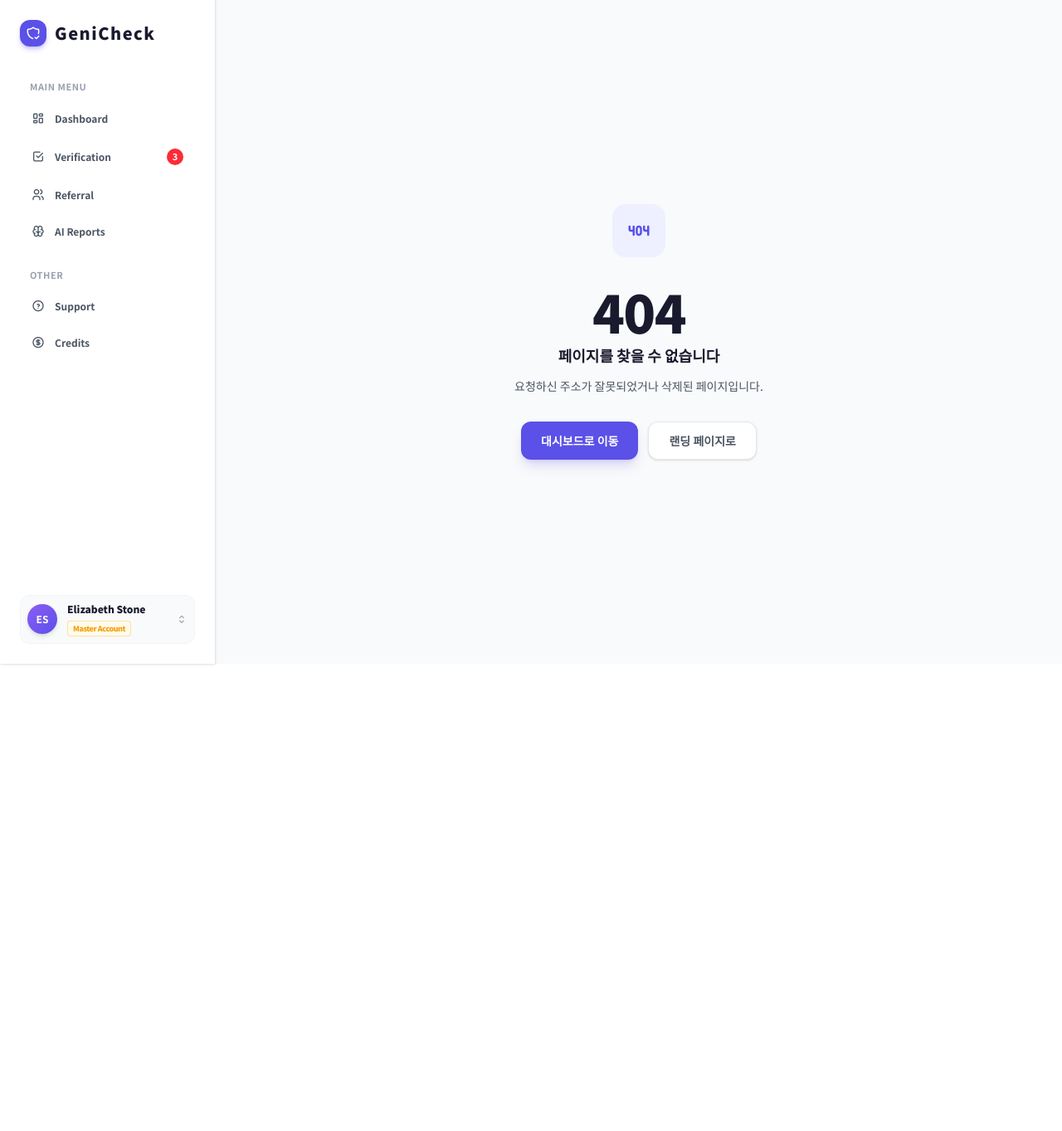
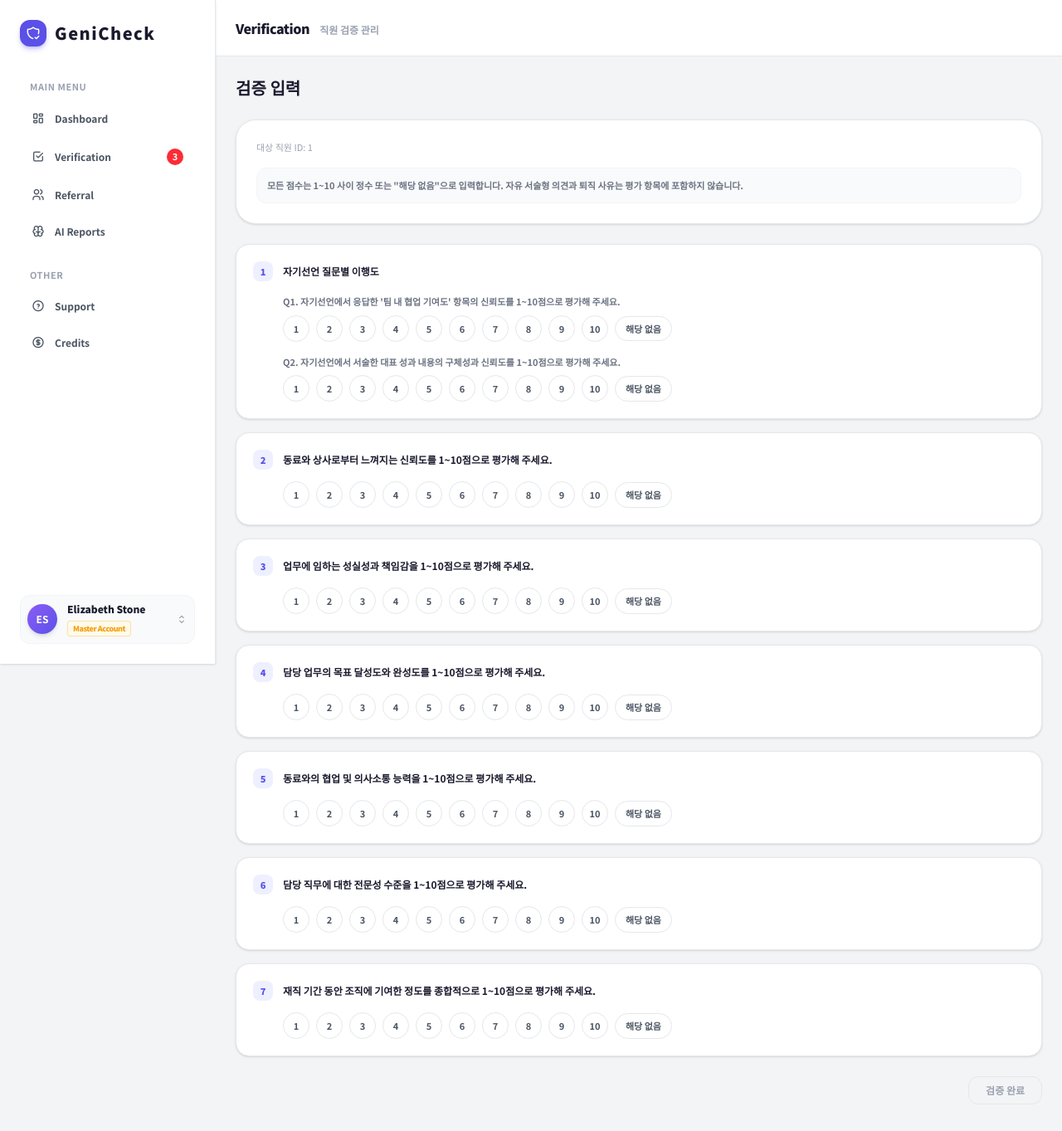
Before and after one commit to GeniCheck/Frontend, a React (Vite) app: page /main/verification/evaluation/1 in a window 1280 px wide. Before the commit this address had no page. Shown: the whole page at 83% size. Before the commit the page ends 800 px from the top, so only its background shows below. Built offline with nearby package versions, Linux system fonts and the light colour scheme.

Commit message:
feat: 대표 검증 평가 화면 구현

```diff
--- a/src/App.tsx
+++ b/src/App.tsx
@@ -22,6 +22,7 @@ import MainPage from "@/pages/main/MainPage";
 import DashboardPage from "@/pages/main/DashboardPage";
 import VerificationPage from "@/pages/main/VerificationPage";
 import QuestionTemplatePage from "@/pages/main/QuestionTemplatePage";
+import EvaluationPage from "@/pages/main/EvaluationPage";
 import ReferralPage from "@/pages/main/ReferralPage";
 import AIReportsPage from "@/pages/main/AIReportsPage";
 import SupportPage from "@/pages/main/SupportPage";
@@ -56,6 +57,10 @@ function App() {
                 path="verification/question-template"
                 element={<QuestionTemplatePage />}
               />
+              <Route
+                path="verification/evaluation/:employeeId"
+                element={<EvaluationPage />}
+              />
               <Route path="ai-reports" element={<AIReportsPage />} />
             </Route>
 
--- /dev/null
+++ b/src/pages/main/EvaluationPage.tsx
@@ -0,0 +1,220 @@
+import React, { useState } from "react";
+import { useLocation, useParams } from "react-router-dom";
+import type { Employee } from "@/components/common/EmployeeDetailModal";
+
+type ScoreValue = number | "NA";
+
+interface EvaluationItem {
+  id: string;
+  title: string;
+}
+
+// 자기선언 질문별 이행도: 직원이 자기선언에서 답변했던 걸 기반으로 질문 (현재는 임시 문항)
+const DECLARATION_ITEMS: EvaluationItem[] = [
+  {
+    id: "decl-1",
+    title:
+      "자기선언에서 응답한 '팀 내 협업 기여도' 항목의 신뢰도를 1~10점으로 평가해 주세요.",
+  },
+  {
+    id: "decl-2",
+    title:
+      "자기선언에서 서술한 대표 성과 내용의 구체성과 신뢰도를 1~10점으로 평가해 주세요.",
+  },
+];
+
+const CATEGORY_ITEMS: EvaluationItem[] = [
+  {
+    id: "trust",
+    title: "동료와 상사로부터 느껴지는 신뢰도를 1~10점으로 평가해 주세요.",
+  },
+  {
+    id: "integrity",
+    title: "업무에 임하는 성실성과 책임감을 1~10점으로 평가해 주세요.",
+  },
+  {
+    id: "performance",
+    title: "담당 업무의 목표 달성도와 완성도를 1~10점으로 평가해 주세요.",
+  },
+  {
+    id: "collaboration",
+    title: "동료와의 협업 및 의사소통 능력을 1~10점으로 평가해 주세요.",
+  },
+  {
+    id: "expertise",
+    title: "담당 직무에 대한 전문성 수준을 1~10점으로 평가해 주세요.",
+  },
+  {
+    id: "contribution",
+    title:
+      "재직 기간 동안 조직에 기여한 정도를 종합적으로 1~10점으로 평가해 주세요.",
+  },
+];
+
+const ALL_ITEM_IDS = [
+  ...DECLARATION_ITEMS.map((item) => item.id),
+  ...CATEGORY_ITEMS.map((item) => item.id),
+];
+
+interface ScoreSelectorProps {
+  value: ScoreValue | undefined;
+  onChange: (value: ScoreValue) => void;
+}
+
+const ScoreSelector: React.FC<ScoreSelectorProps> = ({ value, onChange }) => (
+  <div className="flex flex-wrap items-center gap-2">
+    {Array.from({ length: 10 }, (_, i) => i + 1).map((n) => (
+      <button
+        key={n}
+        type="button"
+        onClick={() => onChange(n)}
+        className={`text-2xs flex h-8 w-8 items-center justify-center rounded-full border font-bold transition-all active:scale-90 ${
+          value === n
+            ? "bg-brand border-brand text-white"
+            : "text-text2 border-gray-200 hover:bg-gray-50"
+        }`}
+      >
+        {n}
+      </button>
+    ))}
+    <button
+      type="button"
+      onClick={() => onChange("NA")}
+      className={`text-2xs rounded-full border px-3 py-1.5 font-bold transition-all active:scale-95 ${
+        value === "NA"
+          ? "border-gray-400 bg-gray-400 text-white"
+          : "text-text2 border-gray-200 hover:bg-gray-50"
+      }`}
+    >
+      해당 없음
+    </button>
+  </div>
+);
+
+const EvaluationPage: React.FC = () => {
+  const { employeeId } = useParams();
+  const location = useLocation();
+  const employee = (location.state as { employee?: Employee } | null)?.employee;
+
+  const [scores, setScores] = useState<Record<string, ScoreValue>>({});
+
+  const handleScoreChange = (itemId: string, value: ScoreValue) => {
+    setScores((prev) => ({ ...prev, [itemId]: value }));
+  };
+
+  const isComplete = ALL_ITEM_IDS.every((id) => scores[id] !== undefined);
+
+  const handleSubmit = () => {
+    if (!isComplete) return;
+    alert("연동 필요");
+  };
+
+  return (
+    <main className="flex min-h-screen flex-1 flex-col">
+      {/* 상단 헤더: VerificationPage와 동일한 톤 유지 */}
+      <header className="sticky top-0 z-40 flex h-17 items-center border-b border-gray-200 bg-white px-6">
+        <div className="flex items-baseline gap-3 text-left">
+          <h1 className="text-text1 text-base font-black tracking-tight">
+            Verification
+          </h1>
+          <span className="text-xs font-semibold text-gray-400">
+            직원 검증 관리
+          </span>
+        </div>
+      </header>
+
+      <div className="mx-auto w-full max-w-300 flex-1 space-y-6 p-6">
+        {/* 페이지 타이틀 */}
+        <h2 className="text-text1 text-xl font-black">검증 입력</h2>
+
+        {/* 대상 직원 정보 + 평가 항목 안내 */}
+        <div className="rounded-3xl border border-gray-200 bg-white p-6 text-left shadow-sm">
+          {employee ? (
+            <>
+              <p className="text-text1 text-lg font-black">{employee.name}</p>
+              <p className="text-text2 mt-0.5 text-sm font-semibold">
+                {employee.department} · {employee.position}
+                {employee.resignedAt && ` · 퇴사일 ${employee.resignedAt}`}
+              </p>
+            </>
+          ) : (
+            <p className="text-2xs text-gray-400">대상 직원 ID: {employeeId}</p>
+          )}
+
+          <div className="text-2xs mt-4 rounded-xl border border-gray-100 bg-gray-50 p-3 leading-relaxed font-semibold text-gray-500">
+            모든 점수는 1~10 사이 정수 또는 &quot;해당 없음&quot;으로
+            입력합니다. 자유 서술형 의견과 퇴직 사유는 평가 항목에 포함하지
+            않습니다.
+          </div>
+        </div>
+
+        {/* 평가 항목 목록 */}
+        <div className="space-y-4">
+          <div className="rounded-2xl border border-gray-200 bg-white p-5 text-left shadow-sm">
+            <div className="mb-4 flex items-center gap-3">
+              <span className="bg-brand-light text-brand text-2xs flex h-6 w-6 shrink-0 items-center justify-center rounded-lg font-black">
+                1
+              </span>
+              <span className="text-text1 text-xs font-bold">
+                자기선언 질문별 이행도
+              </span>
+            </div>
+            <div className="space-y-4 pl-9">
+              {DECLARATION_ITEMS.map((item, i) => (
+                <div key={item.id}>
+                  <p className="text-2xs mb-2 font-bold text-gray-500">
+                    Q{i + 1}. {item.title}
+                  </p>
+                  <ScoreSelector
+                    value={scores[item.id]}
+                    onChange={(value) => handleScoreChange(item.id, value)}
+                  />
+                </div>
+              ))}
+            </div>
+          </div>
+
+          {CATEGORY_ITEMS.map((item, i) => (
+            <div
+              key={item.id}
+              className="rounded-2xl border border-gray-200 bg-white p-5 text-left shadow-sm"
+            >
+              <div className="mb-3.5 flex items-center gap-3">
+                <span className="bg-brand-light text-brand text-2xs flex h-6 w-6 shrink-0 items-center justify-center rounded-lg font-black">
+                  {i + 2}
+                </span>
+                <span className="text-text1 text-xs font-bold">
+                  {item.title}
+                </span>
+              </div>
+              <div className="pl-9">
+                <ScoreSelector
+                  value={scores[item.id]}
+                  onChange={(value) => handleScoreChange(item.id, value)}
+                />
+              </div>
+            </div>
+          ))}
+        </div>
+
+        {/* 검증 완료 */}
+        <div className="flex justify-end pb-2">
+          <button
+            type="button"
+            disabled={!isComplete}
+            onClick={handleSubmit}
+            className={`rounded-xl px-5 py-2 text-xs font-bold shadow-md transition-all active:scale-95 ${
+              isComplete
+                ? "bg-brand shadow-brand/10 hover:bg-brand-dark text-white"
+                : "cursor-not-allowed border border-gray-200 bg-gray-100 text-gray-400 shadow-none"
+            }`}
+          >
+            검증 완료
+          </button>
+        </div>
+      </div>
+    </main>
+  );
+};
+
+export default EvaluationPage;
--- a/src/pages/main/VerificationPage.tsx
+++ b/src/pages/main/VerificationPage.tsx
@@ -1,5 +1,5 @@
 import React, { useEffect, useState } from "react";
-import { Link } from "react-router-dom";
+import { Link, useNavigate } from "react-router-dom";
 import AddEmployeeModal, {
   type NewEmployeeInput,
 } from "@/components/common/AddEmployeeModal";
@@ -8,6 +8,8 @@ import EmployeeDetailModal, {
 } from "@/components/common/EmployeeDetailModal";
 
 const VerificationPage: React.FC = () => {
+  const navigate = useNavigate();
+
   // 페이지 진입 시 스크롤 최상단 리셋
   useEffect(() => {
     window.scrollTo(0, 0);
@@ -129,7 +131,9 @@ const VerificationPage: React.FC = () => {
   const handleResignEmployee = (id: string, resignedAt: string) => {
     setEmployeeList((prev) =>
       prev.map((emp) =>
-        emp.id === id ? { ...emp, status: "퇴사", resignedAt } : emp,
+        emp.id === id
+          ? { ...emp, status: "퇴사", resignedAt, action: "검증 입력" }
+          : emp,
       ),
     );
   };
@@ -289,6 +293,14 @@ const VerificationPage: React.FC = () => {
                       <td className="py-3.5 text-right">
                         <button
                           type="button"
+                          onClick={
+                            emp.action === "검증 입력"
+                              ? () =>
+                                  navigate(`evaluation/${emp.id}`, {
+                                    state: { employee: emp },
+                                  })
+                              : undefined
+                          }
                           className={`text-2xs rounded-lg px-3 py-1.5 font-bold shadow-xs transition-all active:scale-95 ${
                             emp.action === "검증 입력"
                               ? "bg-brand/10 text-brand hover:bg-brand/20"
```
